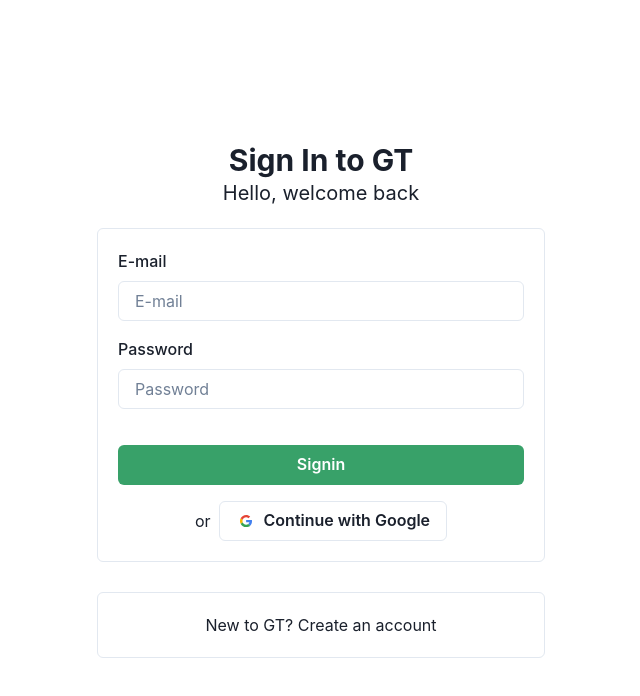
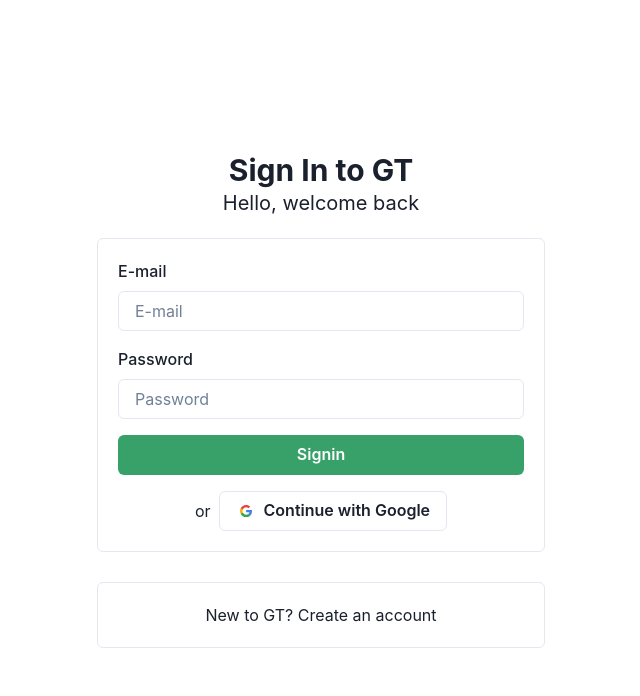
Before and after one commit to vladyslav-zolotarov/gym-tracker, a React (Vite) app: page / in a window 1280 px wide. Shown: the top 696 px of the page, without its empty margins (319-959 px from the left). Built offline with nearby package versions, Linux system fonts and the light colour scheme; what pocketbase would draw is missing.

Commit message:
refactor: sign in page

```diff
--- a/src/components/ui/FormInput.tsx
+++ b/src/components/ui/FormInput.tsx
@@ -1,24 +1,18 @@
-import { InputHTMLAttributes, forwardRef } from 'react';
-import { Input } from '@chakra-ui/react';
+import {
+  ComponentWithAs,
+  Input,
+  InputProps,
+  forwardRef,
+} from '@chakra-ui/react';
 
-interface FormInputProps extends InputHTMLAttributes<HTMLInputElement> {}
+interface FormInputProps extends ComponentWithAs<'input', InputProps> {}
 
-export const FormInput = forwardRef<HTMLInputElement, FormInputProps>(
+export const FormInput = forwardRef<InputProps, FormInputProps>(
   (props, ref) => {
-    const { placeholder, type } = props;
-
     return (
       <Input
         ref={ref}
-        placeholder={placeholder}
-        type={type}
-        // {...register('email', {
-        //   required: 'This field is required. Please enter your email!',
-        //   pattern: {
-        //     value: /^[A-Za-z0-9_!#$%&'*+\/=?`{|}~^.-]+@[A-Za-z0-9.-]+$/,
-        //     message: 'Invalid email.',
-        //   },
-        // })}
+        {...props}
       />
     );
   }
--- /dev/null
+++ b/src/components/ui/FormInputGroup.tsx
@@ -0,0 +1,21 @@
+import { FormControl, FormErrorMessage, FormLabel } from '@chakra-ui/react';
+import { PropsWithChildren } from 'react';
+
+type FormInputGroupProps = {
+  label: string;
+  errors: string | undefined;
+};
+
+export const FormInputGroup = (
+  props: PropsWithChildren<FormInputGroupProps>
+) => {
+  const { errors, label, children } = props;
+
+  return (
+    <FormControl isInvalid={!!errors}>
+      <FormLabel>{label}</FormLabel>
+      {children}
+      <FormErrorMessage>{errors}</FormErrorMessage>
+    </FormControl>
+  );
+};
--- a/src/helpers/formRedisters/passwordRegister.ts
+++ b/src/helpers/formRedisters/passwordRegister.ts
@@ -1,7 +1,7 @@
 import { TFormInputs } from '@/types/form-types';
 import { UseFormRegister } from 'react-hook-form';
 
-export const passwordRegiste = (register: UseFormRegister<TFormInputs>) =>
+export const passwordRegister = (register: UseFormRegister<TFormInputs>) =>
   register('password', {
     required: 'This field is required. Please enter your password!',
     minLength: {
--- a/src/pages/SignInPage/SignInPage.tsx
+++ b/src/pages/SignInPage/SignInPage.tsx
@@ -2,34 +2,34 @@ import {
   Button,
   Flex,
   Heading,
-  Input,
   Stack,
   Text,
   Image,
-  FormControl,
-  FormLabel,
-  FormErrorMessage,
   Spinner,
   Card,
 } from '@chakra-ui/react';
+import { FormInputGroup } from '@components/ui/FormInputGroup';
+import { FormInput } from '@components/ui/FormInput';
 import { useForm, SubmitHandler } from 'react-hook-form';
 import { useSignIn, useSignInGoogle } from '@pages/SignInPage/SignInPage.hooks';
 import GoogleIcon from '@assets/icons/google.svg';
-import { TSignInForm } from '@/types/form-types';
 import { useEffect } from 'react';
 import { useUserContext } from '@services/state/userContext';
+import { emailRegister } from '@helpers/formRedisters/emailRegister';
+import { TFormInputs } from '@/types/form-types';
+import { passwordRegister } from '@/helpers/formRedisters/passwordRegister';
 
 export const SignInPage = () => {
   const {
     register,
     handleSubmit,
     formState: { errors },
-  } = useForm<TSignInForm>({ mode: 'onSubmit' });
+  } = useForm<TFormInputs>({ mode: 'onSubmit' });
   const { mutate: onSignInGoogle } = useSignInGoogle();
   const { mutate: onSignIn, isPending } = useSignIn();
   const { state } = useUserContext();
 
-  const onSubmit: SubmitHandler<TSignInForm> = async data => {
+  const onSubmit: SubmitHandler<TFormInputs> = async data => {
     onSignIn(data);
   };
 
@@ -67,40 +67,26 @@ export const SignInPage = () => {
         noValidate
         onSubmit={handleSubmit(onSubmit)}>
         <Stack spacing='4'>
-          <FormControl isInvalid={!!errors.email?.message}>
-            <FormLabel>E-mail</FormLabel>
-            <Input
+          <FormInputGroup
+            label='E-mail'
+            errors={errors.email?.message}>
+            <FormInput
               placeholder='E-mail'
               type='email'
               aria-describedby='helper-text-email'
-              {...register('email', {
-                required: 'This field is required. Please enter your email!',
-                pattern: {
-                  value: /^[A-Za-z0-9_!#$%&'*+\/=?`{|}~^.-]+@[A-Za-z0-9.-]+$/,
-                  message: 'Invalid email.',
-                },
-              })}
+              {...emailRegister(register)}
             />
-            <FormErrorMessage>{errors.email?.message}</FormErrorMessage>
-          </FormControl>
-          <FormControl
-            isInvalid={!!errors.password?.message}
-            mb='20px'>
-            <FormLabel>Password</FormLabel>
-            <Input
+          </FormInputGroup>
+          <FormInputGroup
+            label='Password'
+            errors={errors.password?.message}>
+            <FormInput
               placeholder='Password'
               type='password'
               aria-describedby='helper-text-password'
-              {...register('password', {
-                required: 'This field is required. Please enter your password!',
-                minLength: {
-                  value: 5,
-                  message: 'The password must be at least 5 characters long.',
-                },
-              })}
+              {...passwordRegister(register)}
             />
-            <FormErrorMessage>{errors.password?.message}</FormErrorMessage>
-          </FormControl>
+          </FormInputGroup>
           <Button
             type='submit'
             isLoading={isPending}
--- a/tsconfig.json
+++ b/tsconfig.json
@@ -15,6 +15,7 @@
       "@pages/*": ["src/pages/*"],
       "@lib/*": ["src/lib/*"],
       "@types/*": ["src/types/*"],
+      "@helpers/*": ["src/helpers/*"],
       "@services/*": ["src/services/*"],
     },
 
--- a/vite.config.ts
+++ b/vite.config.ts
@@ -22,6 +22,7 @@ export default defineConfig(({ mode }) => {
         '@pages': path.resolve(__dirname, './src/pages'),
         '@lib': path.resolve(__dirname, './src/lib'),
         '@types': path.resolve(__dirname, './src/types'),
+        '@helpers': path.resolve(__dirname, './src/helpers'),
         '@services': path.resolve(__dirname, './src/services'),
       },
     },
```
Also changed, not shown: src/components/ui/InputGroup.tsx (deleted, +0 -17 lines).
